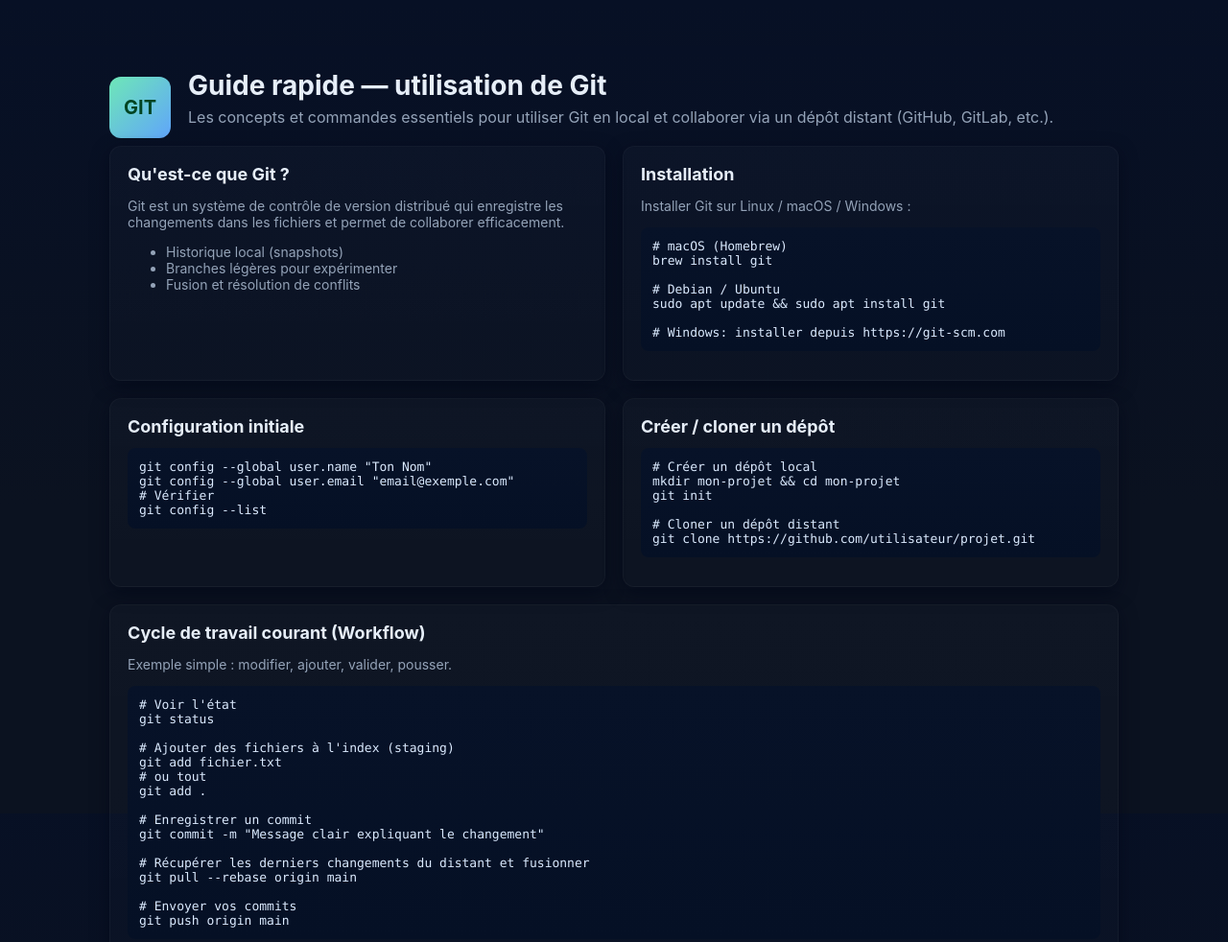
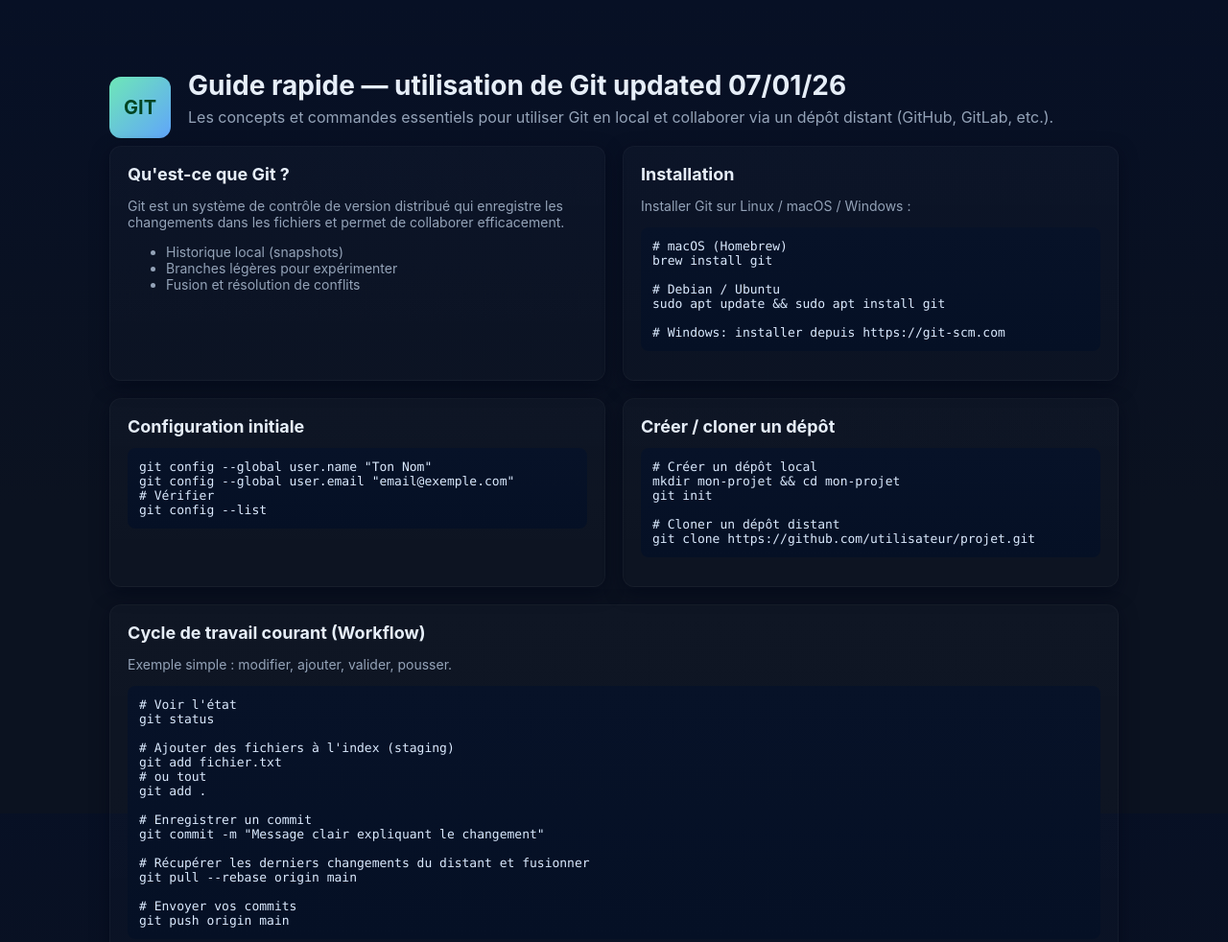
Before and after one commit to IngetisOliver/Premier_CI_CD, a plain HTML site: page index.html in a window 1280 px wide. Shown: the top 982 px of the page at 96% size. Drawn offline with Linux system fonts and the light colour scheme.

Commit message:
updated test index

```diff
--- a/index.html
+++ b/index.html
@@ -39,7 +39,7 @@
     <header>
       <div class="logo">GIT</div>
       <div>
-        <h1>Guide rapide — utilisation de Git</h1>
+        <h1>Guide rapide — utilisation de Git updated 07/01/26</h1>
         <p class="lead">Les concepts et commandes essentiels pour utiliser Git en local et collaborer via un dépôt distant (GitHub, GitLab, etc.).</p>
       </div>
     </header>
```
